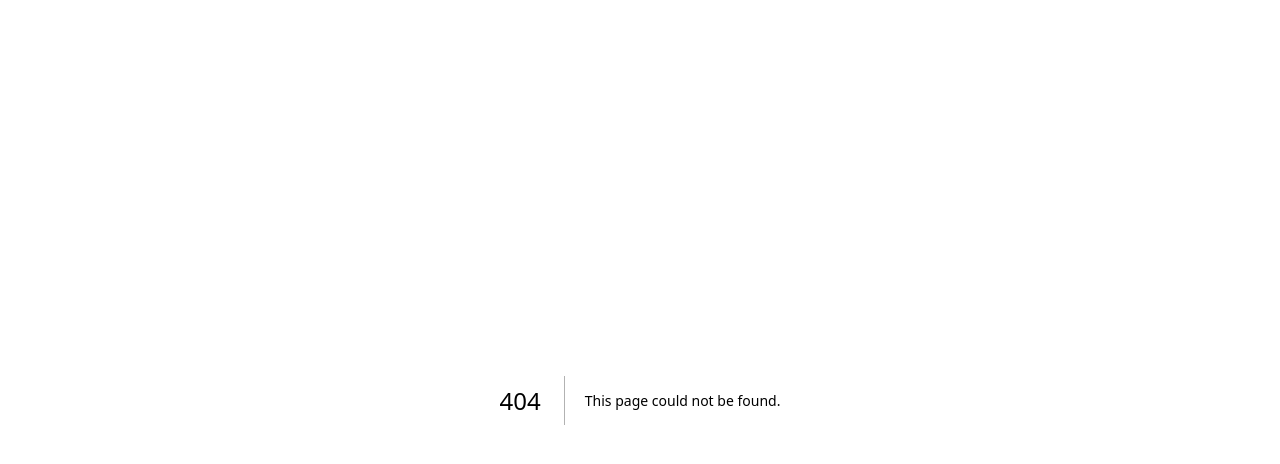
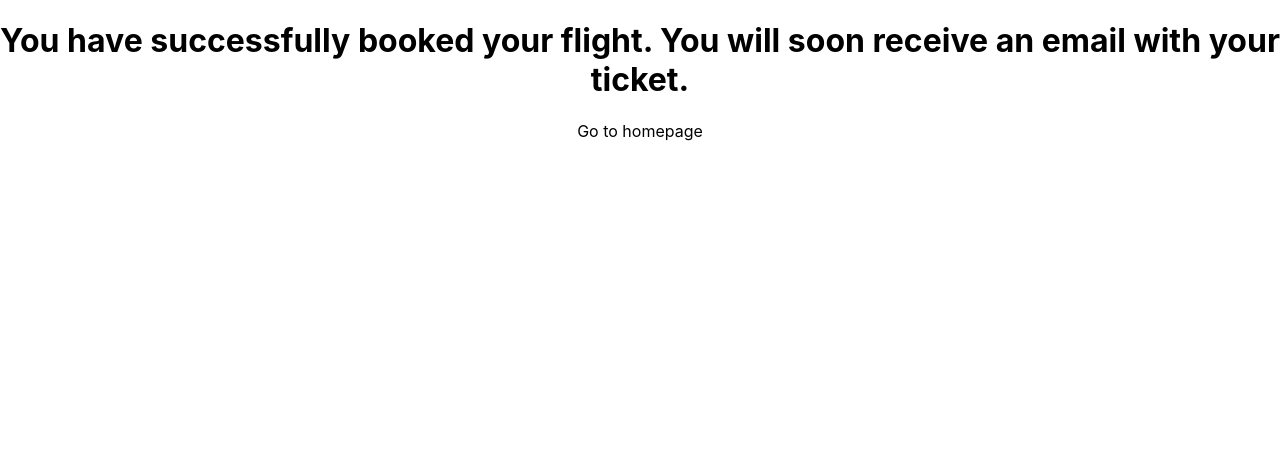
Before and after one commit to shauryaaher/demo, a Next.js app: page /success in a window 1280 px wide. Before the commit this address had no page. Shown: the top 464 px of the page. Built offline with nearby package versions, Linux system fonts and the light colour scheme.

Commit message:
Add a success page

```diff
--- /dev/null
+++ b/pages/success.jsx
@@ -0,0 +1,17 @@
+import Link from "next/link";
+
+export default function success() {
+  return (
+    <>
+      <center>
+        <h1>
+          You have successfully booked your flight. You will soon receive an
+          email with your ticket.
+        </h1>
+      </center>
+      <center>
+        <Link href="/">Go to homepage</Link>
+      </center>
+    </>
+  );
+}
```
